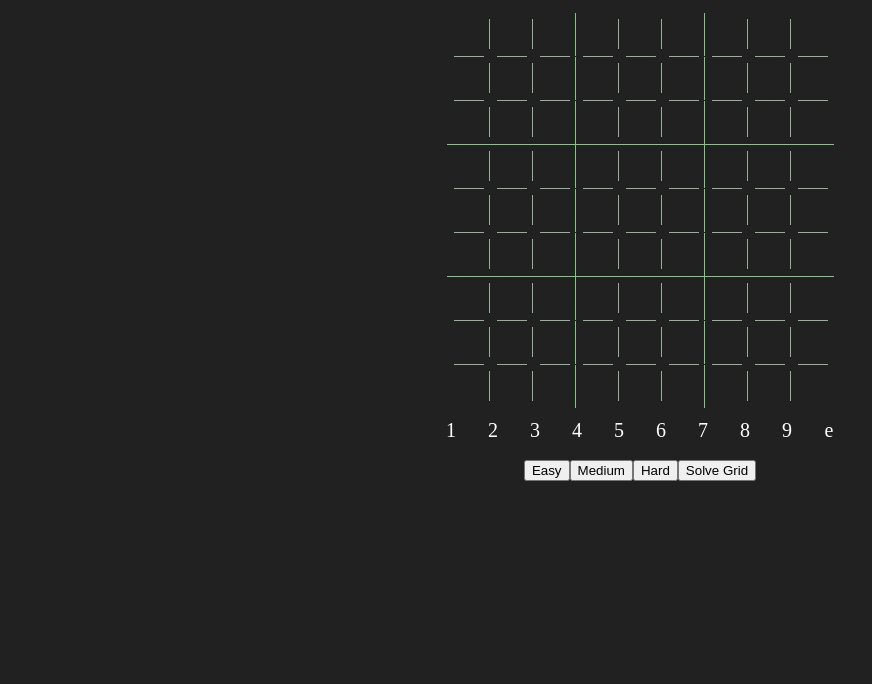
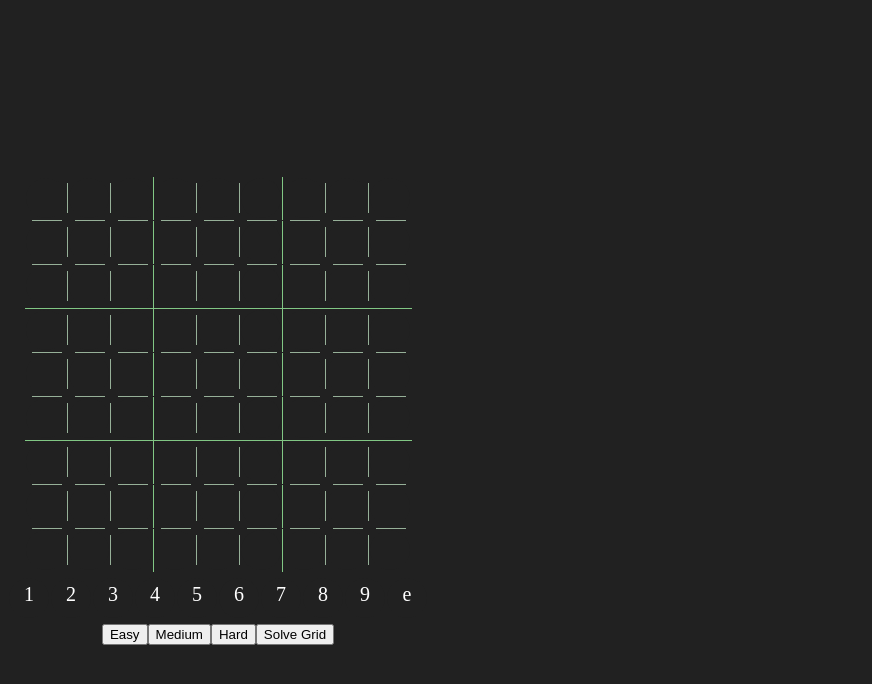
Before and after one commit to JohYoshida/Sudokube, a React (Create React App) app: page / in a window 1280 px wide. Shown: the top 684 px of the page, without its empty margins (0-872 px from the left). Built offline with nearby package versions, Linux system fonts and the light colour scheme.

Commit message:
Project sudoku grid onto cube using cell values

```diff
--- a/package.json
+++ b/package.json
@@ -3,8 +3,10 @@
   "version": "0.1.0",
   "private": true,
   "dependencies": {
+    "isomer": "^0.2.6",
     "react": "^16.8.6",
     "react-dom": "^16.8.6",
+    "react-helmet": "^6.1.0",
     "react-scripts": "3.0.1"
   },
   "scripts": {
--- a/src/App.js
+++ b/src/App.js
@@ -1,10 +1,14 @@
 import React, {
   Component
 } from 'react';
+import {
+  Helmet
+} from "react-helmet";
 import './App.css';
 import Board from "./components/Board";
 import Controls from "./components/Controls";
 import NumSelector from "./components/NumSelector"
+const Isomer = require("isomer");
 
 class App extends Component {
   constructor(props) {
@@ -19,6 +23,12 @@ class App extends Component {
   render() {
     return (
       <div className="App">
+        <Helmet>
+          <title>Sudokube</title>
+        </Helmet>
+        <div className="column">
+          <div className="row">
+            <div className="column">
               <Board
                 grid={this.state.grid}
                 selectedValue={this.state.selectedValue}
@@ -33,8 +43,11 @@ class App extends Component {
               <Controls
                 startGame={this.startGame.bind(this)}
                 solveGrid={this.solveGrid.bind(this, this.state.grid)}
-          onClickCell={this.onClickCell.bind(this)}
               />
+            </div>
+            <canvas width="1600" height="1600" id="ThreeD"></canvas>
+          </div>
+        </div>
       </div>
     );
   }
@@ -60,6 +73,7 @@ class App extends Component {
       grid = this.removeDigits(grid, 55)
     }
     console.log(printGrid(grid, "-"))
+    this.makeCube(grid, this.state.selectedValue);
     this.setState({
       grid
     });
@@ -94,15 +108,18 @@ class App extends Component {
         this.setState({
           selectedValue: value
         });
+        this.makeCube(this.state.grid, value);
       } else {
         this.setState({
           selectedValue: null
         })
+        this.makeCube(this.state.grid, null);
       }
 
     } else {
       // Clicked on Cell in Board
       this.updateCell(row, col, this.state.selectedValue)
+      this.makeCube(this.state.grid, this.state.selectedValue);
     }
   }
 
@@ -172,6 +189,64 @@ class App extends Component {
     this.setState({
       grid
     });
+  }
+
+  makeCube(grid, selectedValue) {
+    const iso = new Isomer(document.getElementById("ThreeD"));
+    const Shape = Isomer.Shape
+    const Point = Isomer.Point
+    const Path = Isomer.Path
+    const Color = Isomer.Color
+
+    iso.canvas.clear();
+    // Make grid
+    for (var z = 0; z <= 9; z++) {
+      for (var x = 0; x <= 9; x++) {
+        iso.add(new Path([
+          new Point(x, 0, z),
+          new Point(x, 9, z),
+          new Point(x, 0, z)
+        ]), new Color(0, 0, 0, 0.1));
+        for (var y = 0; y <= 9; y++) {
+          iso.add(new Path([
+            new Point(x, y, 0),
+            new Point(x, y, 9),
+            new Point(x, y, 0)
+          ]), new Color(0, 0, 0, 0.1));
+          iso.add(new Path([
+            new Point(0, y, z),
+            new Point(9, y, z),
+            new Point(0, y, z)
+          ]), new Color(0, 0, 0, 0.1));
+        }
+      }
+    }
+
+    // Add cubes
+    for (var row = 0; row < 9; row++) {
+      for (var col = 0; col < 9; col++) {
+        let cell = grid[row][col];
+        if (cell !== null) {
+          let color;
+          if (cell.given) color = new Color(150, 176, 152, 0.3);
+          else color = new Color(129, 199, 132, 0.3)
+          if (typeof cell.value === "number") {
+            if (cell.value === selectedValue) {
+              iso.add(Shape.Prism(new Point(row - 1, col - 1, cell.value), .9, .9, .9), color)
+            } else if (selectedValue === null) {
+              iso.add(Shape.Prism(new Point(row - 1, col - 1, cell.value), .9, .9, .9), color)
+            }
+          } else {
+            cell.value.forEach((value, i) => {
+              iso.add(Shape.Prism(new Point(row - 1, col - 1, value), .5, .5, .5), color)
+            });
+
+          }
+        }
+
+      }
+    }
+    //
   }
 
 } // end of App
@@ -329,7 +404,10 @@ function solveGrid(grid) {
   for (var i = 0; i < 81; i++) {
     row = Math.floor(i / 9);
     col = i % 9;
-    if (grid[row][col] == null) {
+    if (typeof grid[row][col] === "object" && grid[row][col] !== null && typeof grid[row][col].value !== "number") {
+      grid[row][col] = null
+    }
+    if (grid[row][col] === null) {
       for (var value = 1; value < 10; value++) {
         // Check that this value hasn't been used in this row
         let thisRow = rowValues(grid, row);
--- a/src/styles/main.css
+++ b/src/styles/main.css
@@ -76,7 +76,7 @@ body {
 }
 body .App {
   display: flex;
-  flex-direction: column;
+  flex-direction: row;
   text-align: center;
 }
 body .App .Board {
@@ -90,4 +90,22 @@ body .App .Board .row {
   justify-content: center;
 }
 
+.row {
+  display: flex;
+  flex-direction: row;
+  justify-content: center;
+}
+
+.column {
+  display: flex;
+  flex-direction: column;
+  justify-content: center;
+}
+
+#ThreeD {
+  align-self: center;
+  width: 800px;
+  height: 800px;
+}
+
 /*# sourceMappingURL=main.css.map */
--- a/src/styles/main.scss
+++ b/src/styles/main.scss
@@ -7,7 +7,7 @@ body {
   background-color: $darkGrey;
   .App {
     display: flex;
-    flex-direction: column;
+    flex-direction: row;
     text-align: center;
     .Board {
       display: flex;
@@ -21,3 +21,21 @@ body {
     }
   }
 }
+
+.row {
+  display: flex;
+  flex-direction: row;
+  justify-content: center;
+}
+
+.column {
+  display: flex;
+  flex-direction: column;
+  justify-content: center;
+}
+
+#ThreeD {
+  align-self: center;
+  width: 800px;
+  height: 800px;
+}
```
Also changed, not shown: 1 other file (tests, documents, lock files or other folders). Lines whose indentation alone changed are shown as unchanged.
